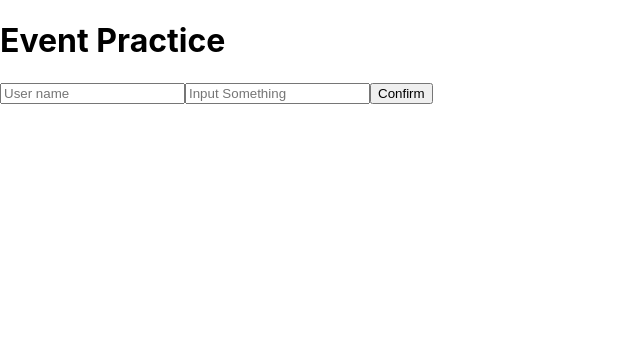
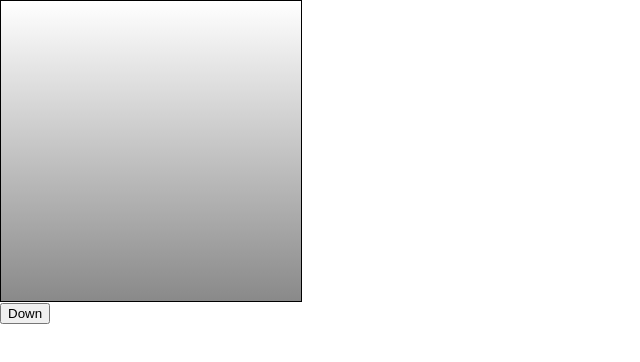
Before and after one commit to choisaelim/react-study, a React (Create React App) app in the folder hello-react/: page / in a window 1280 px wide. Shown: the top 362 px of the page, without its empty margins (0-640 px from the left). Built offline with nearby package versions, Linux system fonts and the light colour scheme.

Commit message:
ref 사용

```diff
--- a/hello-react/src/App.js
+++ b/hello-react/src/App.js
@@ -1,8 +1,15 @@
-import React from 'react';
-import EventPracticeFunction from './EventPracticeFunction';
+import React, { Component } from 'react';
+import ScrollBox from './ScrollBox';
 
-const App = () => {
-  return <EventPracticeFunction/>;
-};
+class App extends Component {
+  render() {
+    return (
+      <div>
+        <ScrollBox ref = {(ref) => this.scrollBox = ref}/>
+        <button onClick = {() => this.scrollBox.scrollToBottom()}>Down</button>
+      </div>
+    );
+  }
+}
 
 export default App;
--- /dev/null
+++ b/hello-react/src/ScrollBox.js
@@ -0,0 +1,34 @@
+import React, { Component } from 'react';
+
+class ScrollBox extends Component {
+
+    scrollToBottom = () => {
+        //비구조화 할당
+        const {scrollHeight, clientHeight} = this.box;
+        this.box.scrollTop = scrollHeight - clientHeight;
+    }
+
+    render() {
+        const style = {
+            border: '1px solid black',
+            height: '300px',
+            width: '300px',
+            overflow: 'auto',
+            position: 'relative'
+        };
+        const innerStyle = {
+            width: '100%',
+            height: '650px',
+            background: 'linear-gradient(white, black)'
+        };
+
+        return (
+            <div style = {style}
+                ref = {(ref) => {this.box = ref}}>
+                <div style = {innerStyle}></div>
+            </div>
+        );
+    }
+}
+
+export default ScrollBox;
```
Also changed, not shown: hello-react/src/ValidationSample.css (added, +7 -0 lines), hello-react/src/ValidationSample.js (added, +41 -0 lines).
